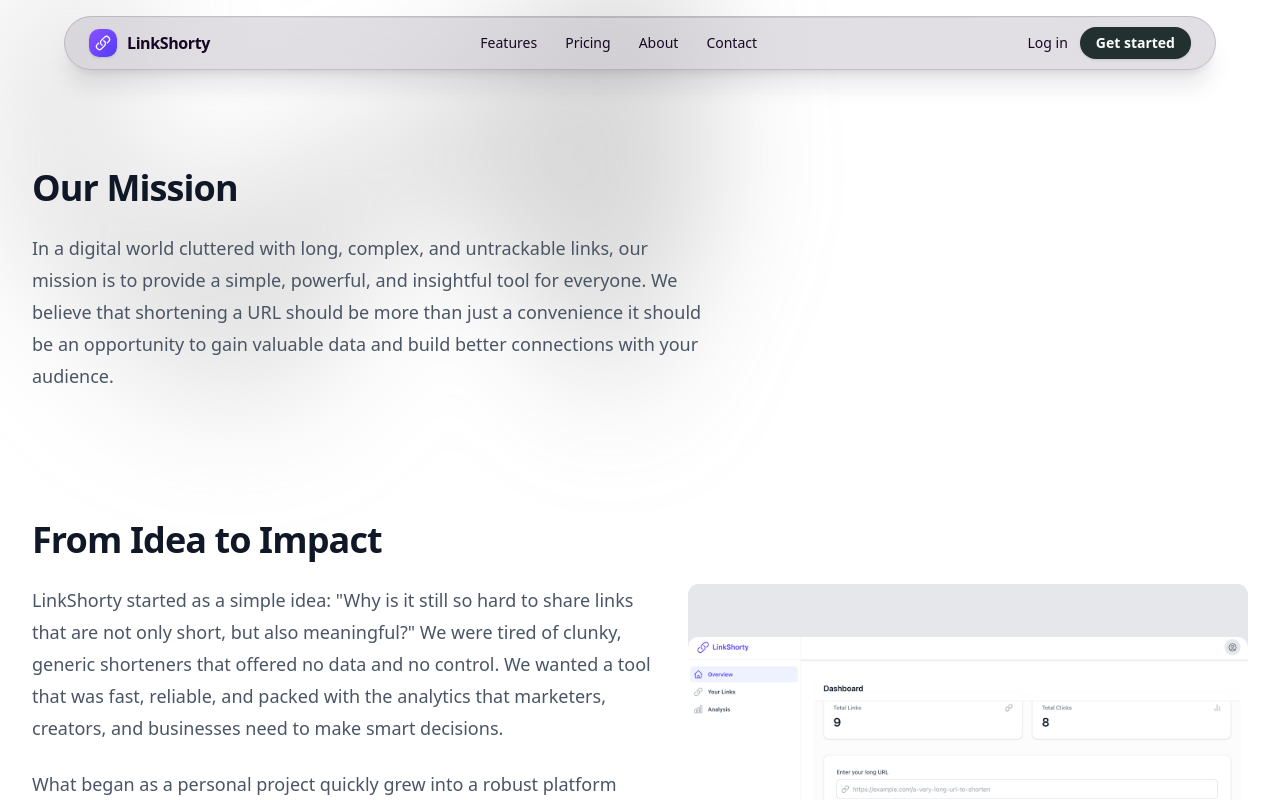
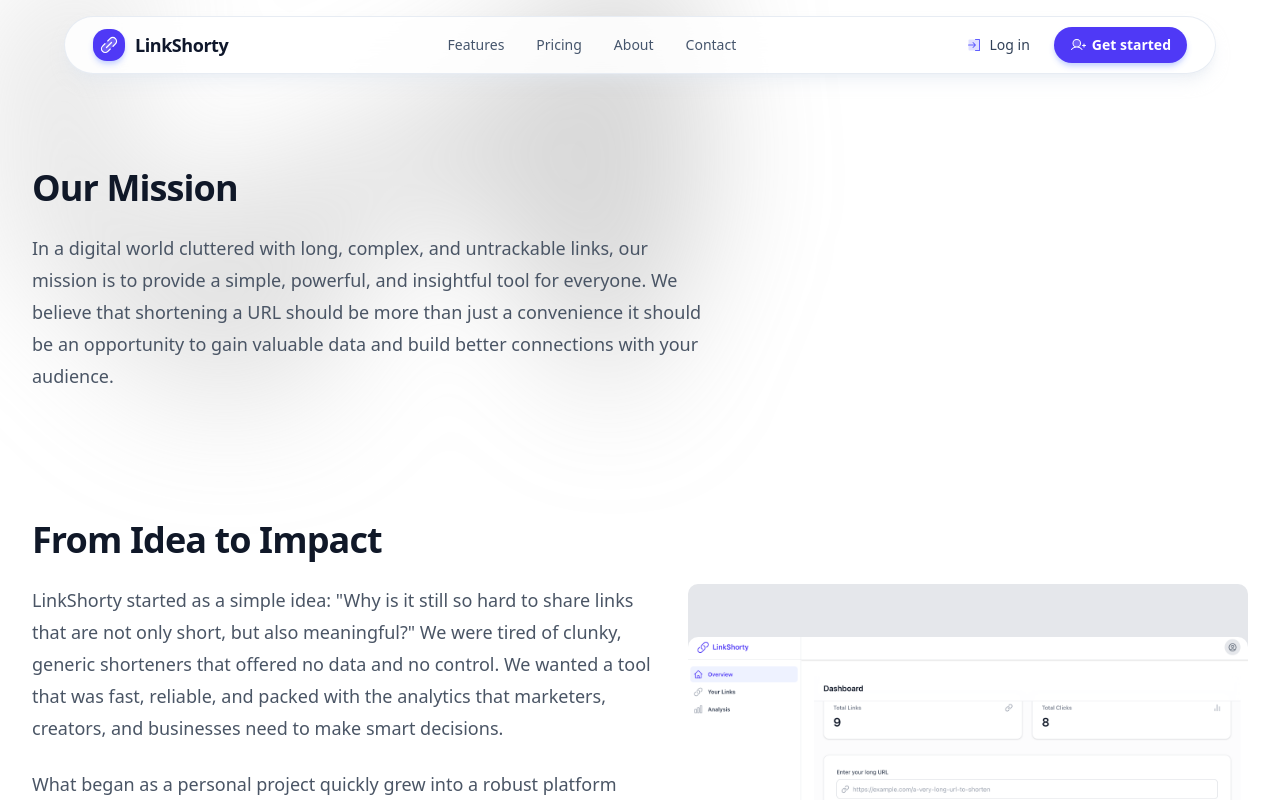
Before and after one commit to Mahiamk/link_shortener_monorepo, a Next.js app in the folder apps/web/: page /about in a window 1280 px wide. Shown: the top 800 px of the page. Built offline with nearby package versions, Linux system fonts and the light colour scheme.

Commit message:
refactor: replace legacy charting components with custom D3-based implementations for analytics dashboard

```diff
--- a/apps/web/components/header/page.tsx
+++ b/apps/web/components/header/page.tsx
@@ -3,7 +3,14 @@
 import Link from 'next/link'
 import { useState } from 'react'
 import { Dialog, DialogPanel } from '@headlessui/react'
-import { Bars3Icon, XMarkIcon } from '@heroicons/react/24/outline'
+import {
+  LinkSimple,
+  List,
+  X,
+  ArrowRight,
+  SignIn,
+  UserPlus,
+} from '@phosphor-icons/react'
 
 const navigation = [
   { name: 'Features', href: '/#features-section' },
@@ -15,12 +22,12 @@ const navigation = [
 function Logo() {
   return (
     <div className="flex items-center gap-2.5">
-      <div className="flex h-7 w-7 items-center justify-center rounded-lg bg-linear-to-br from-violet-500 to-indigo-600 shadow-sm">
-        <svg className="h-4 w-4 text-white" fill="none" viewBox="0 0 24 24" strokeWidth={2} stroke="currentColor">
-          <path strokeLinecap="round" strokeLinejoin="round" d="M13.19 8.688a4.5 4.5 0 0 1 1.242 7.244l-4.5 4.5a4.5 4.5 0 0 1-6.364-6.364l1.757-1.757m13.35-.622 1.757-1.757a4.5 4.5 0 0 0-6.364-6.364l-4.5 4.5a4.5 4.5 0 0 0 1.242 7.244" />
-        </svg>
+      <div className="flex h-8 w-8 items-center justify-center rounded-xl bg-indigo-600 shadow-md shadow-indigo-200">
+        <LinkSimple weight="duotone" className="h-5 w-5 text-white" />
       </div>
-      <span className="text-base font-bold text-[#160824] tracking-tight">LinkShorty</span>
+      <span className="text-lg font-bold tracking-tight text-slate-900">
+        LinkShorty
+      </span>
     </div>
   )
 }
@@ -31,25 +38,18 @@ export function Header() {
   return (
     <header className="fixed top-4 left-4 right-4 z-50">
       <div className="mx-auto max-w-6xl">
-        <nav className="relative flex items-center justify-between rounded-full border border-[#160824]/15 bg-[#c3bfc7]/50 px-5 py-2.5 shadow-xl shadow-[#160824]/10 backdrop-blur-xl lg:px-6">
-
-          {/* Mirror shimmer — thin highlight line along the top edge */}
-          <div
-            aria-hidden
-            className="pointer-events-none absolute inset-x-6 top-0 h-px rounded-full bg-linear-to-r from-transparent via-[#160824]/15 to-transparent"
-          />
-
+        <nav className="relative flex items-center justify-between rounded-full border border-slate-200/80 bg-white/85 px-5 py-2.5 shadow-lg shadow-slate-200/50 backdrop-blur-xl lg:px-7">
           <Link href="/" className="flex items-center">
             <Logo />
           </Link>
 
           {/* Desktop nav links */}
-          <div className="hidden lg:flex lg:gap-x-7">
+          <div className="hidden lg:flex lg:gap-x-8">
             {navigation.map((item) => (
               <Link
                 key={item.name}
                 href={item.href}
-                className="text-sm font-medium text-[#160824] transition-colors hover:text-[#223030]"
+                className="text-sm font-medium text-slate-600 transition-colors hover:text-indigo-600"
               >
                 {item.name}
               </Link>
@@ -60,15 +60,17 @@ export function Header() {
           <div className="hidden lg:flex lg:items-center lg:gap-3">
             <Link
               href="/login"
-              className="text-sm font-medium text-[#160824] transition-colors hover:text-[#223030]"
+              className="flex items-center gap-1.5 px-3 py-1.5 text-sm font-medium text-slate-700 transition-colors hover:text-indigo-600"
             >
-              Log in
+              <SignIn weight="duotone" className="h-4 w-4 text-indigo-500" />
+              <span>Log in</span>
             </Link>
             <Link
               href="/signup"
-              className="rounded-full bg-[#223030] px-4 py-1.5 text-sm font-semibold text-white shadow-sm transition-colors hover:bg-[#2e4040]"
+              className="flex items-center gap-1.5 rounded-full bg-indigo-600 px-4 py-2 text-sm font-semibold text-white shadow-md shadow-indigo-200 transition-all hover:bg-indigo-700 hover:shadow-indigo-300"
             >
-              Get started
+              <UserPlus weight="duotone" className="h-4 w-4" />
+              <span>Get started</span>
             </Link>
           </div>
 
@@ -76,18 +78,18 @@ export function Header() {
           <button
             type="button"
             onClick={() => setMobileMenuOpen(true)}
-            className="-m-2.5 inline-flex items-center justify-center rounded-full p-2.5 text-[#160824] lg:hidden"
+            className="-m-2 inline-flex items-center justify-center rounded-full p-2 text-slate-600 hover:text-slate-900 lg:hidden"
           >
             <span className="sr-only">Open menu</span>
-            <Bars3Icon className="h-5 w-5" aria-hidden="true" />
+            <List weight="duotone" className="h-6 w-6" />
           </button>
         </nav>
       </div>
 
       {/* Mobile drawer */}
       <Dialog open={mobileMenuOpen} onClose={setMobileMenuOpen} className="lg:hidden">
-        <div className="fixed inset-0 z-50 bg-black/60 backdrop-blur-sm" />
-        <DialogPanel className="fixed inset-y-0 right-0 z-50 w-full overflow-y-auto bg-[#c3bfc7] px-6 py-6 sm:max-w-sm sm:ring-1 sm:ring-[#160824]/10">
+        <div className="fixed inset-0 z-50 bg-slate-900/40 backdrop-blur-sm" />
+        <DialogPanel className="fixed inset-y-0 right-0 z-50 w-full overflow-y-auto bg-white px-6 py-6 sm:max-w-sm sm:ring-1 sm:ring-slate-200">
           <div className="flex items-center justify-between">
             <Link href="/" onClick={() => setMobileMenuOpen(false)}>
               <Logo />
@@ -95,10 +97,10 @@ export function Header() {
             <button
               type="button"
               onClick={() => setMobileMenuOpen(false)}
-              className="-m-2.5 rounded-md p-2.5 text-[#160824]/50 hover:text-[#160824]"
+              className="-m-2.5 rounded-xl p-2.5 text-slate-400 hover:text-slate-700"
             >
               <span className="sr-only">Close menu</span>
-              <XMarkIcon className="h-6 w-6" aria-hidden="true" />
+              <X weight="duotone" className="h-6 w-6" />
             </button>
           </div>
 
@@ -108,27 +110,29 @@ export function Header() {
                 key={item.name}
                 href={item.href}
                 onClick={() => setMobileMenuOpen(false)}
-                className="block rounded-xl px-3 py-3 text-base font-medium text-[#160824] transition-colors hover:bg-[#160824]/5 hover:text-[#223030]"
+                className="block rounded-xl px-3.5 py-2.5 text-base font-medium text-slate-700 transition-colors hover:bg-indigo-50 hover:text-indigo-600"
               >
                 {item.name}
               </Link>
             ))}
           </div>
 
-          <div className="mt-6 space-y-3 border-t border-[#160824]/10 pt-6">
+          <div className="mt-6 space-y-3 border-t border-slate-100 pt-6">
             <Link
               href="/login"
               onClick={() => setMobileMenuOpen(false)}
-              className="block rounded-xl px-3 py-3 text-base font-medium text-[#160824] transition-colors hover:bg-[#160824]/5 hover:text-[#223030]"
+              className="flex w-full items-center justify-center gap-2 rounded-xl border border-slate-200 px-4 py-2.5 text-center text-sm font-semibold text-slate-700 hover:bg-slate-50"
             >
+              <SignIn weight="duotone" className="h-4 w-4 text-indigo-600" />
               Log in
             </Link>
             <Link
               href="/signup"
               onClick={() => setMobileMenuOpen(false)}
-              className="block rounded-xl bg-[#223030] px-3 py-3 text-center text-base font-semibold text-white transition-colors hover:bg-[#2e4040]"
+              className="flex w-full items-center justify-center gap-2 rounded-xl bg-indigo-600 px-4 py-2.5 text-center text-sm font-semibold text-white shadow-md shadow-indigo-200 hover:bg-indigo-700"
             >
-              Get started free →
+              <span>Get started free</span>
+              <ArrowRight weight="duotone" className="h-4 w-4" />
             </Link>
           </div>
         </DialogPanel>
```
